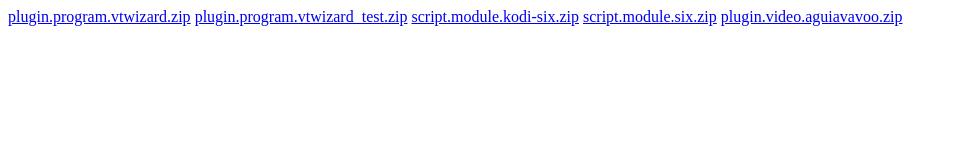
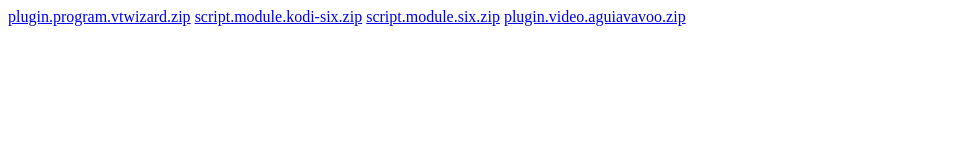
Before and after one commit to razorblade23/vortexteam, a plain HTML site: page index.html in a window 1280 px wide. Shown: the whole page, without its empty margins (0-956 px from the left). Drawn offline with Linux system fonts and the light colour scheme.

Commit message:
Update index.html - removed test wizard

```diff
--- a/index.html
+++ b/index.html
@@ -1,6 +1,5 @@
 <!DOCTYPE html>
 <a href="plugin.program.vtwizard.zip">plugin.program.vtwizard.zip</a>
-<a href="plugin.program.vtwizard_test.zip">plugin.program.vtwizard_test.zip</a>
 <a href="script.module.kodi-six.zip">script.module.kodi-six.zip</a>
 <a href="script.module.six.zip">script.module.six.zip</a>
 <a href="plugin.video.aguiavavoo.zip">plugin.video.aguiavavoo.zip</a>
```
